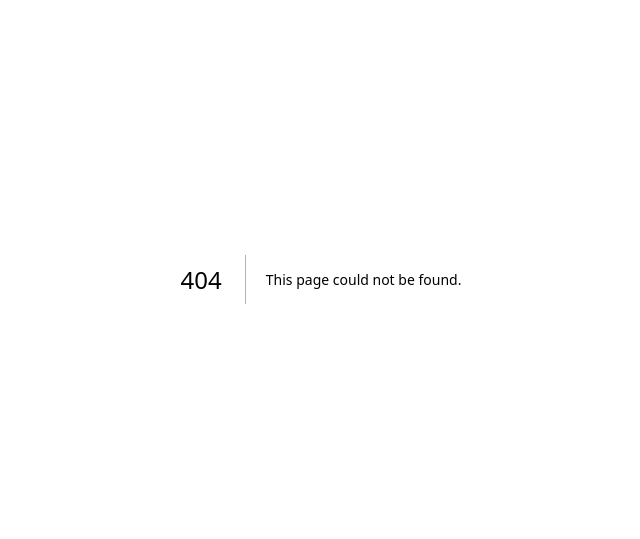
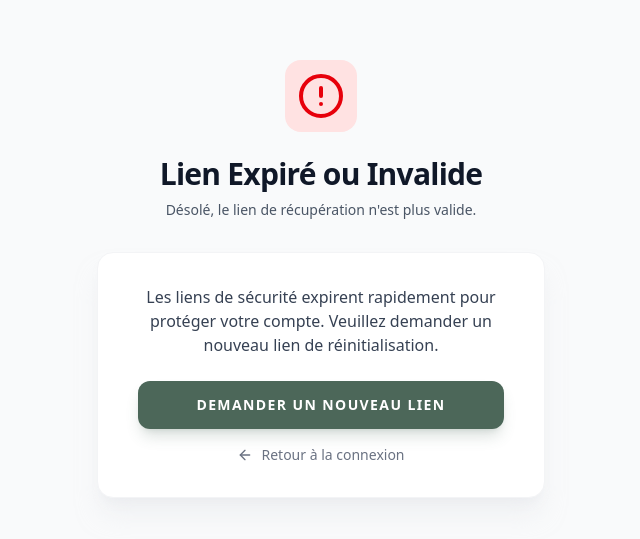
Before and after one commit to haltoutyoussef380-del/mednote-ai, a Next.js app: page /auth/auth-code-error in a window 1280 px wide. Before the commit this address had no page. Shown: the part 121-660 px from the top of the page, without its empty margins (319-959 px from the left). Built offline with nearby package versions, Linux system fonts and the light colour scheme.

Commit message:
feat(auth): add auth code error page to handle expired links

```diff
--- /dev/null
+++ b/src/app/auth/auth-code-error/page.tsx
@@ -0,0 +1,48 @@
+import Link from 'next/link'
+import { AlertCircle, ArrowLeft } from 'lucide-react'
+
+export default function AuthCodeErrorPage() {
+    return (
+        <div className="flex min-h-screen bg-gray-50 flex-col justify-center py-12 sm:px-6 lg:px-8">
+            <div className="sm:mx-auto sm:w-full sm:max-w-md">
+                <div className="flex justify-center">
+                    <div className="bg-red-100 p-3 rounded-2xl">
+                        <AlertCircle className="w-12 h-12 text-red-600" />
+                    </div>
+                </div>
+                <h2 className="mt-6 text-center text-3xl font-extrabold text-gray-900 font-sans tracking-tight">
+                    Lien Expiré ou Invalide
+                </h2>
+                <p className="mt-2 text-center text-sm text-gray-600">
+                    Désolé, le lien de récupération n'est plus valide.
+                </p>
+            </div>
+
+            <div className="mt-8 sm:mx-auto sm:w-full sm:max-w-md">
+                <div className="bg-white py-8 px-4 shadow-xl shadow-gray-200/50 sm:rounded-2xl sm:px-10 border border-gray-100 text-center">
+                    <p className="text-gray-700 mb-6">
+                        Les liens de sécurité expirent rapidement pour protéger votre compte.
+                        Veuillez demander un nouveau lien de réinitialisation.
+                    </p>
+
+                    <div className="space-y-4">
+                        <Link
+                            href="/login/forgot-password"
+                            className="flex w-full justify-center rounded-xl bg-primary px-3 py-3.5 text-sm font-black text-white shadow-lg shadow-primary/20 hover:bg-primary/90 hover:shadow-primary/30 transition-all active:scale-[0.98] uppercase tracking-widest"
+                        >
+                            Demander un nouveau lien
+                        </Link>
+
+                        <Link
+                            href="/login"
+                            className="flex items-center justify-center gap-2 text-sm font-medium text-gray-500 hover:text-gray-700 transition-colors"
+                        >
+                            <ArrowLeft className="w-4 h-4" />
+                            Retour à la connexion
+                        </Link>
+                    </div>
+                </div>
+            </div>
+        </div>
+    )
+}
```
